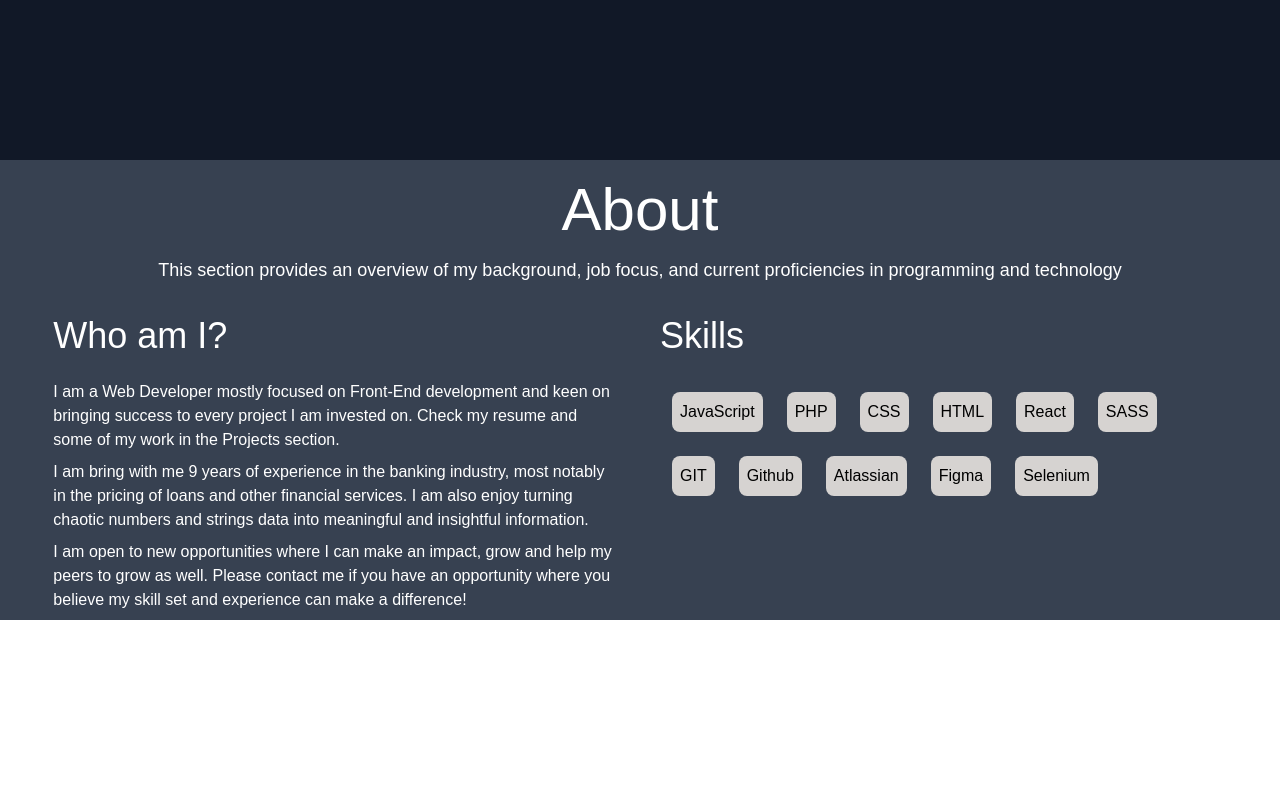
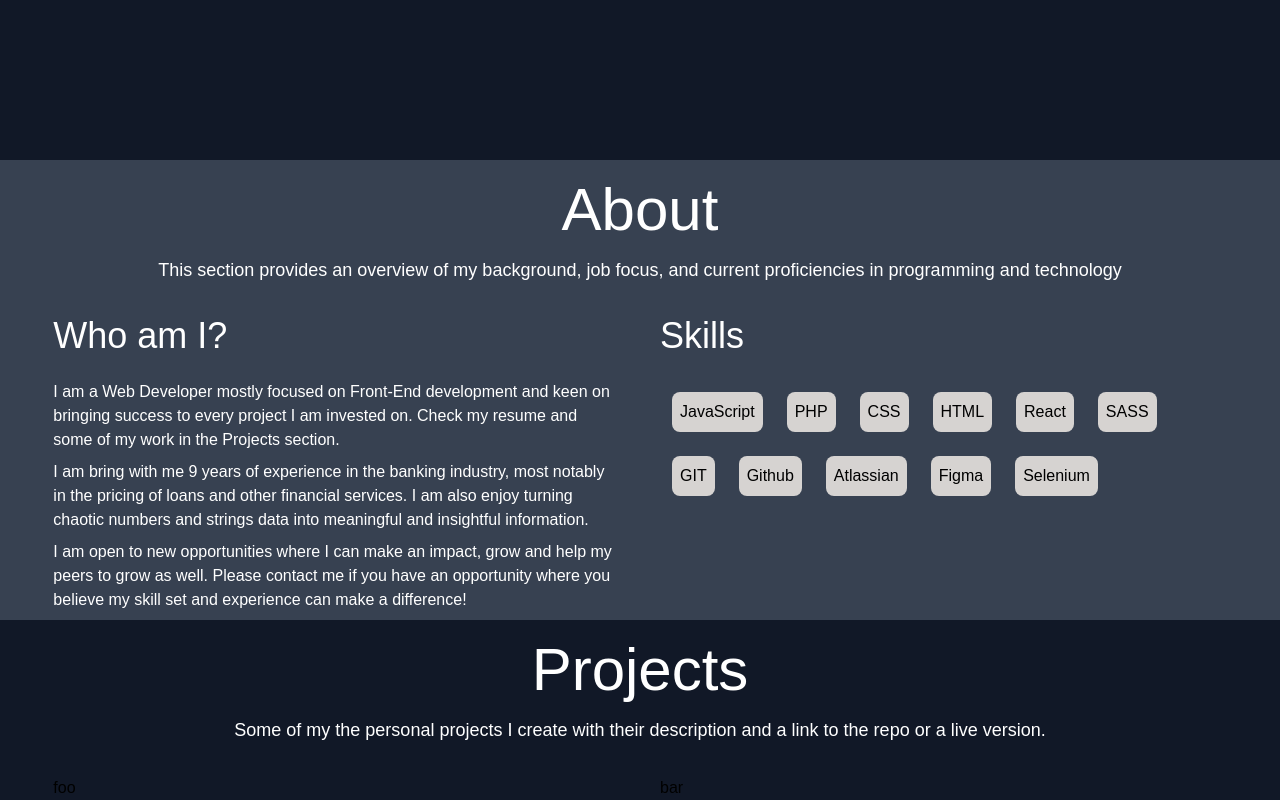
Before and after one commit to dhnascimento/portfolio, a React (Vite) app: page / in a window 1280 px wide. Shown: the part 640-1440 px from the top of the page. Before the commit the page ends 1260 px from the top, so only its background shows below. Built offline with nearby package versions, Linux system fonts and the light colour scheme; a web font is replaced by a local one.

Commit message:
updated imports, created projects folder

```diff
--- a/src/App.jsx
+++ b/src/App.jsx
@@ -1,6 +1,6 @@
-import Header from "./components/Header";
+import Header from "./components/Header/Header";
 import Hero from "./components/Hero/Hero";
-import Projects from "./components/Projects";
+import Projects from "./components/Projects/Projects";
 import Skills from "./components/Skills";
 import Contact from "./components/Contact";
 import About from "./components/About";
--- a/src/components/Header.jsx
+++ /dev/null
@@ -1,37 +0,0 @@
-
-export default function Header() {
-    const listItems = [
-        {
-            title: 'Home',
-            href: './'
-        },
-        {
-            title: 'About',
-            href: './#about'
-        },
-        {
-            title: 'Projects',
-            href: './#projects'
-        },
-        {
-            title: 'Contact',
-            href: './#contact'
-        },
-
-    ]
-
-
-    return(
-        <header className="fixed w-full bg-zinc-500 z-50 flex justify-end px-5 py-3">
-            <nav className="flex justify-end h-16 w-1/2">
-                <ul className="flex flex-row justify-around items-center w-full">
-                   {(listItems.map((item, key) => {
-                    return <li key={key}>
-                        <a href={item.href}>{item.title}</a>
-                    </li>
-                   }))}
-                </ul>
-            </nav>
-        </header>
-    )
-}
--- a/src/components/Projects.jsx
+++ /dev/null
@@ -1,7 +0,0 @@
-
-
-export default function Projects() {
-    return(
-        <section></section>
-    )
-}
--- /dev/null
+++ b/src/components/Projects/Projects.jsx
@@ -0,0 +1,19 @@
+import tailwindCommon from "../../helpers/tailwindCommon";
+import SectionHeading from "../shared/SectionHeading";
+
+export default function Projects() {
+    const { grid_section } = tailwindCommon;
+    return(
+        <section id="projects" className="pt-5">
+            <SectionHeading
+                title={'Projects'}
+                description={'Some of my the personal projects I create with their description and a link to the repo or a live version.'}
+            />
+            <div id="projects-cards"></div>
+            <div className={grid_section}>
+                <div>foo</div>
+                <div>bar</div>
+            </div>
+        </section>
+    )
+}
```
